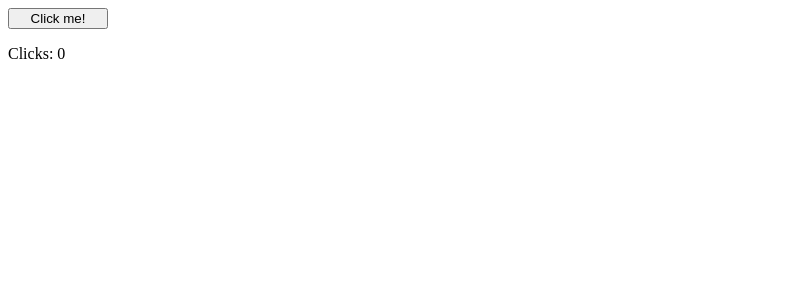
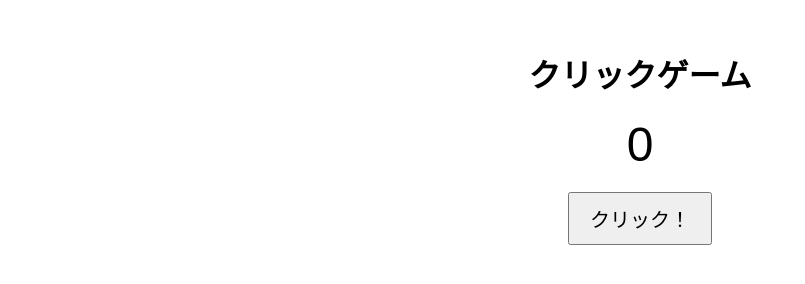
Before and after one commit to 044873-ctrl/dify-game-project, a plain HTML site: page index.html in a window 1280 px wide. Shown: the whole page, without its empty margins (0-805 px from the left). Drawn offline with Linux system fonts and the light colour scheme.

Commit message:
Update index.html

```diff
--- a/index.html
+++ b/index.html
@@ -1,23 +1,40 @@
 <!DOCTYPE html>
-<html>
+<html lang="ja">
 <head>
-<style>
-#my-button {
-width: 100px;
-bight: 50px;
-}
-</style>
+  <meta charset="UTF-8">
+  <title>Click Game</title>
+  <style>
+    body {
+      font-family: sans-serif;
+      text-align: center;
+      margin-top: 50px;
+    }
+    #count {
+      font-size: 48px;
+      margin: 20px;
+    }
+    button {
+      font-size: 20px;
+      padding: 10px 20px;
+    }
+  </style>
 </head>
 <body>
-<button id="my-button">Click me!</button>
-<p>Clicks: <span id="clicks">0</span></p>
-<script>
-var clicks = 0;
 
-document.getElementById("my-button").onlick = function() {
-clicks++;
-document.getElementById("clicks").innerHTML = clicks;
-};
-</script>
+  <h1>クリックゲーム</h1>
+  <div id="count">0</div>
+  <button id="btn">クリック！</button>
+
+  <script>
+    let count = 0;
+    const countDiv = document.getElementById("count");
+    const btn = document.getElementById("btn");
+
+    btn.addEventListener("click", () => {
+      count++;
+      countDiv.textContent = count;
+    });
+  </script>
+
 </body>
 </html>
```
